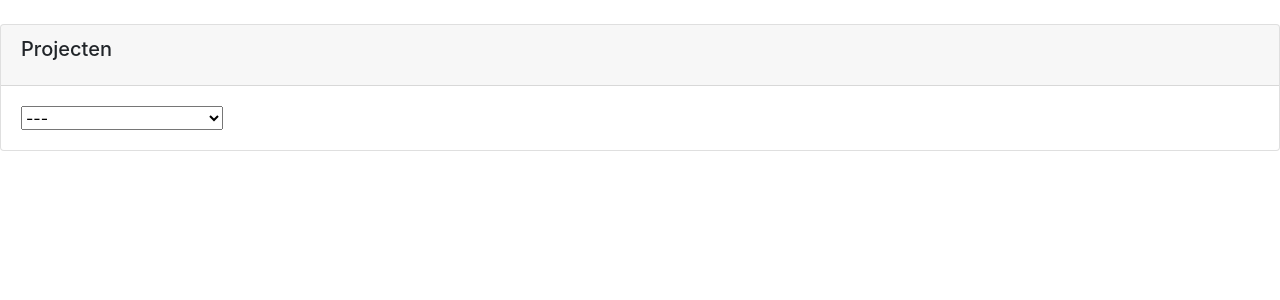
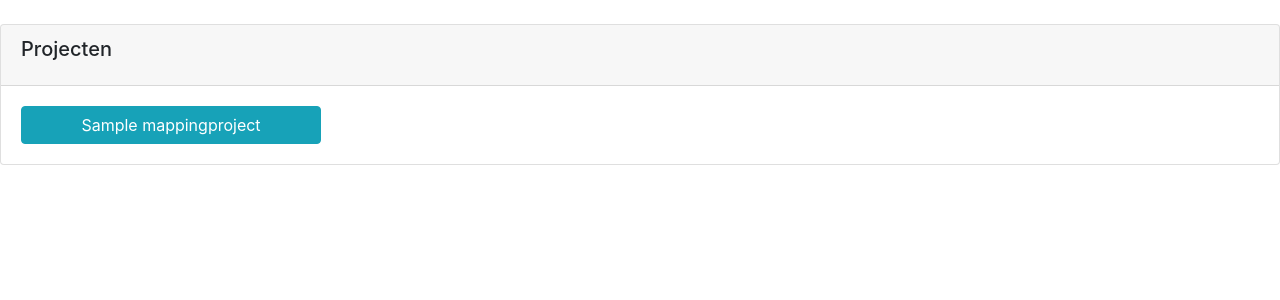
Before and after one commit to hielkema/nictiz_webtools, a Django app: template mapping/templates/mapping/index.html in a window 1280 px wide. Shown: the part 96-396 px from the top of the page. Run offline with Django 3.2, Linux system fonts and the light colour scheme; the template is opened without the code that fills it: values that come from a table or form of the project are taken from there, others are empty; tables that the repository leaves empty hold one stand-in row (values such as "Sample post"); parts of the project's set-up code (start-up, migrations or seed data) failed here and were passed over; some libraries are stand-ins or nearby versions.

Commit message:
Projects as buttons instead of dropdown

```diff
--- a/mapping/templates/mapping/index.html
+++ b/mapping/templates/mapping/index.html
@@ -6,12 +6,9 @@
   <div class="row card">
     <div class="card-header"><h5 class="card-title">Projecten</h5></div>
     <div class="card-body">
-    <select onchange="this.options[this.selectedIndex].value && (window.location = this.options[this.selectedIndex].value);">
-        <option>---</option>
       {% for value in project_list.values %}
-          <option value="{% url "mapping:index" %}project/{{value.id}}">{{value.title}}</option>
+        <a href="{% url "mapping:index" %}project/{{value.id}}" class="btn btn-info" style="width:300px">{{value.title}}</a>
       {% endfor %}
-    </select>
     </div>
   </div>
 {% endblock content %}
```
Lines whose indentation alone changed are shown as unchanged.
